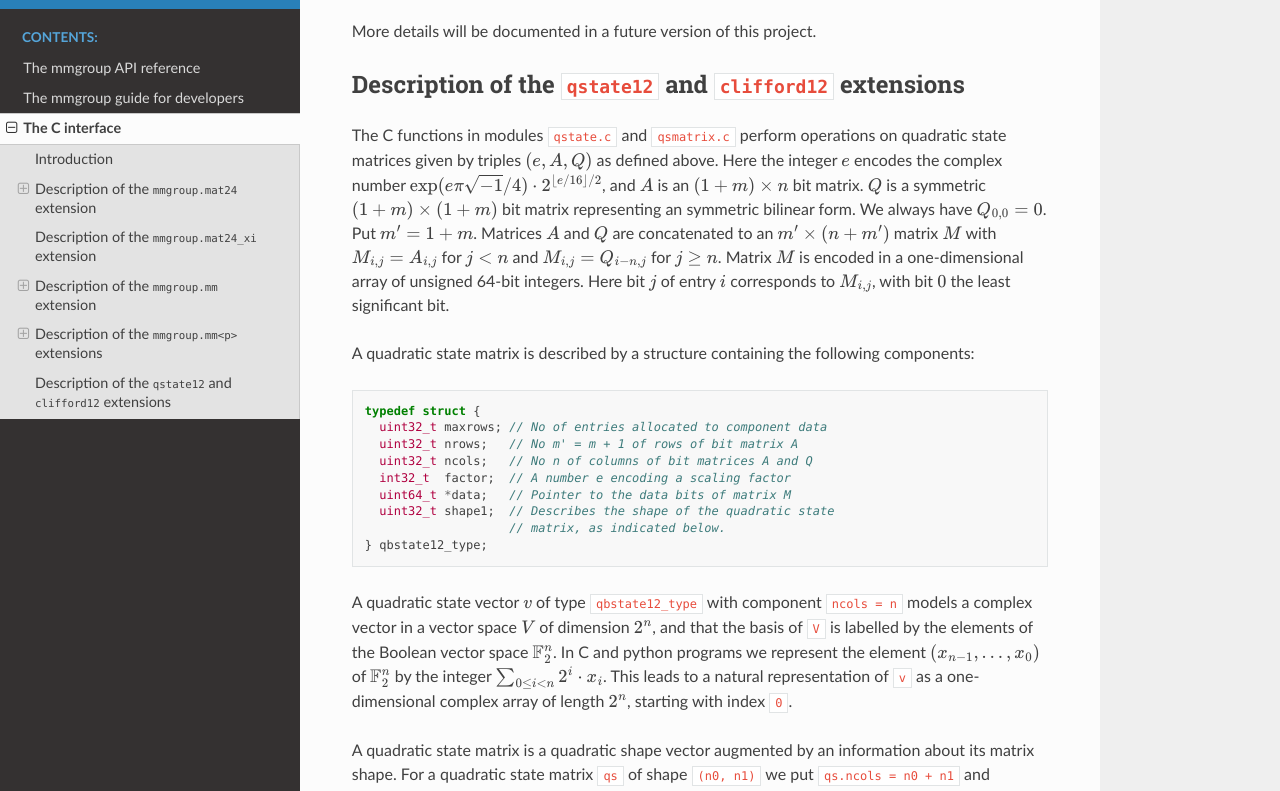
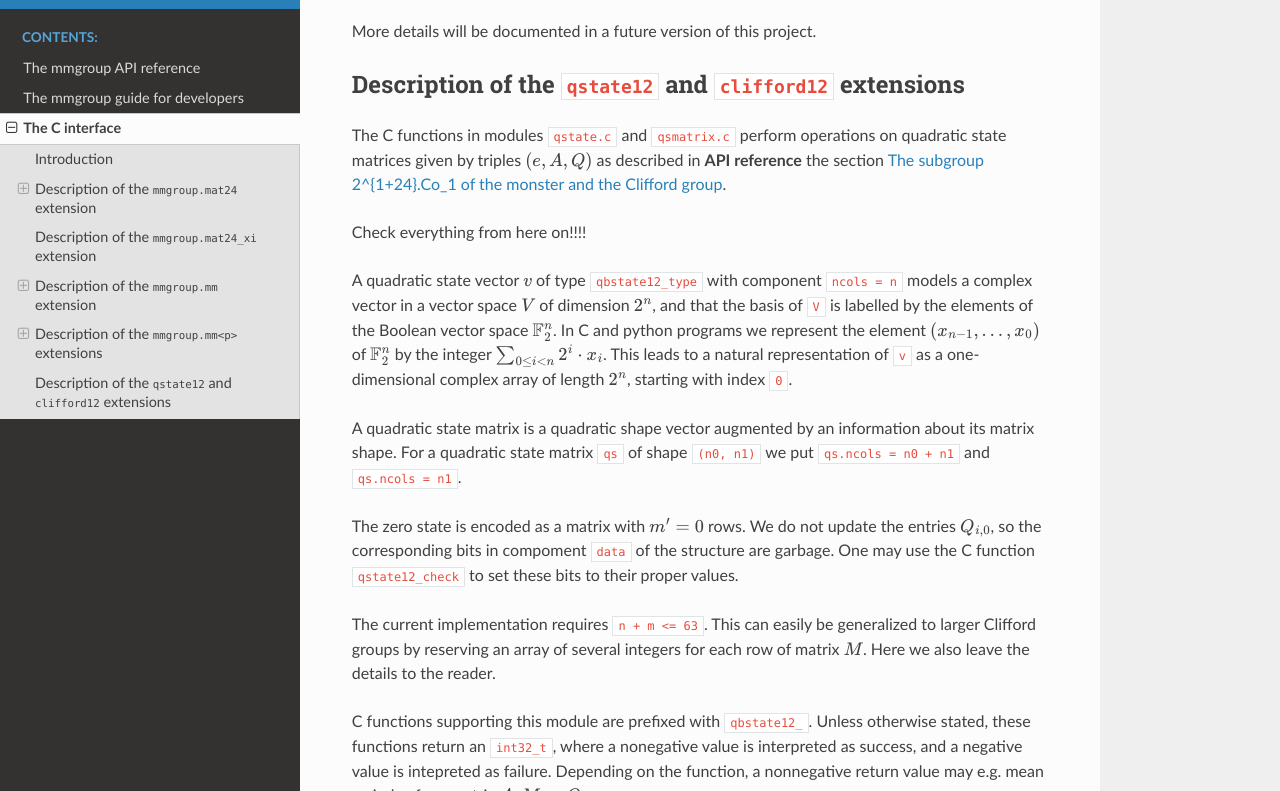
Before and after one commit to Martin-Seysen/mmgroup, a Sphinx documentation site: the page built from docs/source/c_interface.rst, in a window 1280 px wide and 900 px high, scrolled down 3319 px, cut to the strip 109-900 px from the top of the window. Built offline with Sphinx 7.4.7 and the Read the Docs theme 2.0.0, drawn with Linux system fonts in a browser that asks for light colours; the version number is read from the project's files by our own code.

Commit message:
Documentation of the clifford12 package improved

```diff
--- a/docs/source/api.rst
+++ b/docs/source/api.rst
@@ -159,7 +159,6 @@ The Representation of the Monster Group
 
 .. _clifford-group-label:
 
-
 The subgroup :math:`2^{1+24}.Co_1` of the monster and the Clifford group
 ========================================================================
 
--- a/docs/source/c_interface.rst
+++ b/docs/source/c_interface.rst
@@ -154,37 +154,13 @@ C functions dealing with quadratic state vectors
 ................................................
 
 
-The C functions in modules ``qstate.c`` and ``qsmatrix.c``
-perform operations on quadratic state matrices given by triples
-:math:`(e, A, Q)` as defined above. Here the integer :math:`e`
-encodes the complex number  :math:`\exp(e \pi \sqrt{-1} / 4)
-\cdot 2^{\lfloor e/16 \rfloor / 2}`, and
-:math:`A` is an  :math:`(1+m) \times n` bit matrix.
-:math:`Q` is a symmetric :math:`(1+m) \times (1+m)` bit matrix
-representing an symmetric bilinear form. We always have
-:math:`Q_{0,0}=0`. Put :math:`m'=1+m`. Matrices :math:`A` and
-:math:`Q` are concatenated to an :math:`m' \times (n+m')` matrix
-:math:`M` with :math:`M_{i,j} = A_{i,j}` for :math:`j < n` and
-:math:`M_{i,j} = Q_{i-n,j}` for :math:`j \geq n`. Matrix
-:math:`M` is encoded in a one-dimensional array of unsigned
-64-bit integers. Here bit :math:`j` of entry :math:`i`
-corresponds to :math:`M_{i,j}`, with bit :math:`0` the least
-significant bit.
+The C functions in modules ``qstate.c`` and ``qsmatrix.c`` perform
+operations on quadratic state matrices given by triples
+:math:`(e, A, Q)` as described in **API reference** the section
+:ref:`clifford-group-label`.
 
-A quadratic state matrix is described by a structure containing
-the following components:
 
-.. code-block:: c
-
-  typedef struct {
-    uint32_t maxrows; // No of entries allocated to component data
-    uint32_t nrows;   // No m' = m + 1 of rows of bit matrix A
-    uint32_t ncols;   // No n of columns of bit matrices A and Q
-    int32_t  factor;  // A number e encoding a scaling factor
-    uint64_t *data;   // Pointer to the data bits of matrix M
-    uint32_t shape1;  // Describes the shape of the quadratic state
-                      // matrix, as indicated below.
-  } qbstate12_type;
+Check everything from here on!!!!
 
 A quadratic state vector :math:`v` of type
 ``qbstate12_type`` with component ``ncols = n`` models a complex
```
Also changed, not shown: 2 other files.
